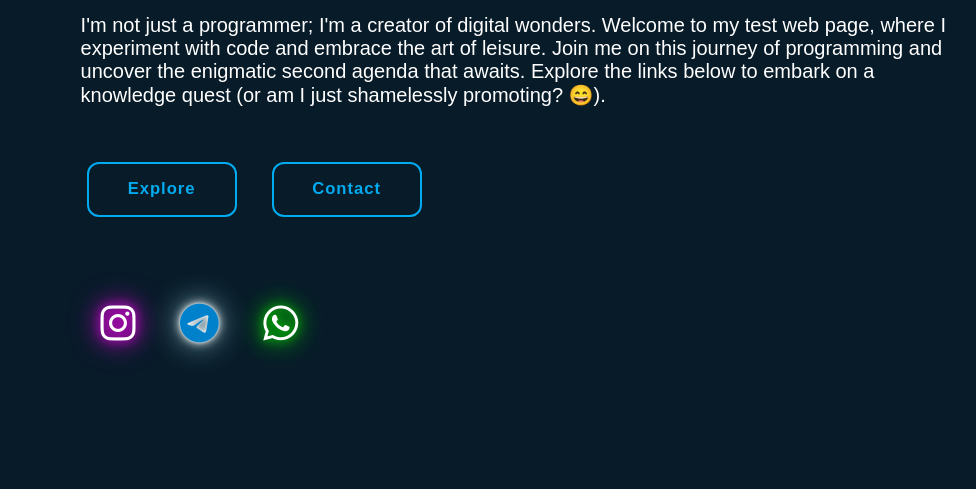
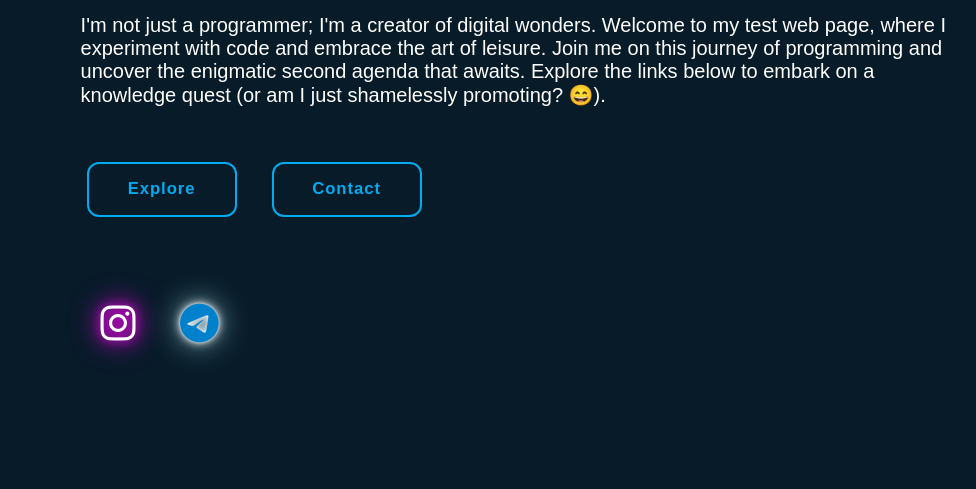
Before and after one commit to Lucky12301k/my-portfolio, a plain HTML site: page index.html in a window 1280 px wide. Shown: the part 311-800 px from the top of the page, without its empty margins (9-985 px from the left). Drawn offline with nearby package versions, Linux system fonts and the light colour scheme.

Commit message:
Update index.html

```diff
--- a/index.html
+++ b/index.html
@@ -79,9 +79,10 @@
                 <!--
                   <a href="_facebook" class="fa fa-facebook-square blue"></a>
                   <a href="__twitter" class="fa fa-twitter-square skyblue"></a>
+                 <a href="https://wa.me/13212488615" class="fa-brands fa-whatsapp green"></a>
                   <a href="__linkdin" class="fa fa-linkedin-square skyblue"></a> -->
                  <a href="https://t.me/hari_om_skks" class="fa-brands fa-telegram skyblue"></a>
-                 <a href="https://wa.me/13212488615" class="fa-brands fa-whatsapp green"></a>
+
             </div>
 
      </div>
```
